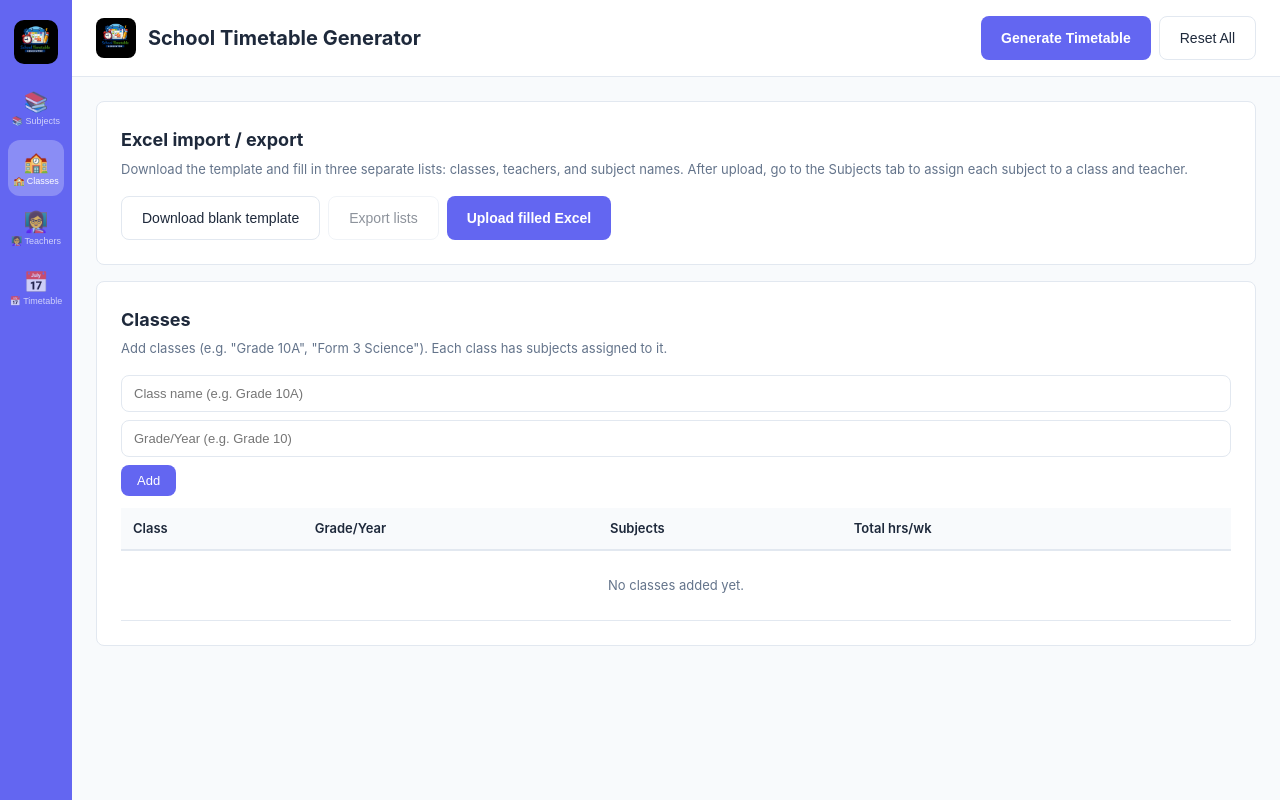
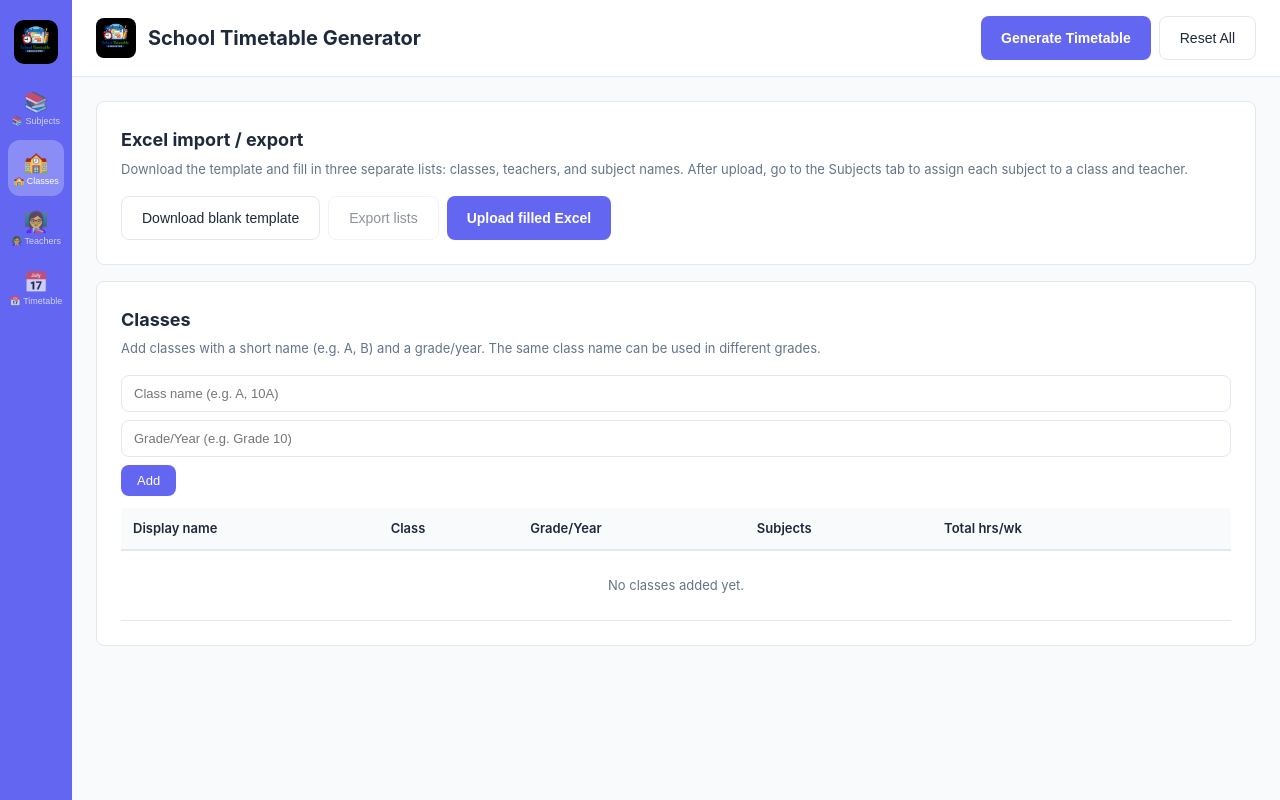
Before and after one commit to abdeenx/timetable, a React (Vite) app: page / in a window 1280 px wide. Both pictures are taken after a click on the button "🏫 Classes". Built offline with nearby package versions, Linux system fonts and the light colour scheme.

Commit message:
Improve duplication detection.

```diff
--- a/src/components/ClassForm.jsx
+++ b/src/components/ClassForm.jsx
@@ -1,4 +1,5 @@
 import { useState } from 'react'
+import { formatClassLabel, isDuplicateClass } from '../utils/classes'
 
 export default function ClassForm({ classes, subjects, onChange }) {
   const [name, setName] = useState('')
@@ -6,10 +7,13 @@ export default function ClassForm({ classes, subjects, onChange }) {
 
   const addClass = () => {
     if (!name.trim()) return
+    const trimmedName = name.trim()
+    const trimmedGrade = grade.trim() || trimmedName
+    if (isDuplicateClass(classes, trimmedName, trimmedGrade)) return
     onChange([...classes, {
       id: Date.now().toString(),
-      name: name.trim(),
-      grade: grade.trim() || name.trim(),
+      name: trimmedName,
+      grade: trimmedGrade,
     }])
     setName('')
     setGrade('')
@@ -22,12 +26,14 @@ export default function ClassForm({ classes, subjects, onChange }) {
   return (
     <div className="form-container">
       <h2>Classes</h2>
-      <p className="form-help">Add classes (e.g. "Grade 10A", "Form 3 Science"). Each class has subjects assigned to it.</p>
+      <p className="form-help">
+        Add classes with a short name (e.g. A, B) and a grade/year. The same class name can be used in different grades.
+      </p>
 
       <div className="form-row">
         <input
           type="text"
-          placeholder="Class name (e.g. Grade 10A)"
+          placeholder="Class name (e.g. A, 10A)"
           value={name}
           onChange={e => setName(e.target.value)}
           onKeyDown={e => e.key === 'Enter' && addClass()}
@@ -45,6 +51,7 @@ export default function ClassForm({ classes, subjects, onChange }) {
       <table className="data-table">
         <thead>
           <tr>
+            <th>Display name</th>
             <th>Class</th>
             <th>Grade/Year</th>
             <th>Subjects</th>
@@ -58,6 +65,7 @@ export default function ClassForm({ classes, subjects, onChange }) {
             const totalHrs = classSubjects.reduce((sum, s) => sum + s.hoursPerWeek, 0)
             return (
               <tr key={c.id}>
+                <td>{formatClassLabel(c)}</td>
                 <td>{c.name}</td>
                 <td>{c.grade}</td>
                 <td>{classSubjects.map(s => s.name).join(', ') || '—'}</td>
@@ -67,7 +75,7 @@ export default function ClassForm({ classes, subjects, onChange }) {
             )
           })}
           {classes.length === 0 && (
-            <tr><td colSpan="5" className="empty">No classes added yet.</td></tr>
+            <tr><td colSpan="6" className="empty">No classes added yet.</td></tr>
           )}
         </tbody>
       </table>
--- a/src/components/SubjectForm.jsx
+++ b/src/components/SubjectForm.jsx
@@ -1,4 +1,5 @@
 import { useState } from 'react'
+import { formatClassLabel } from '../utils/classes'
 
 function syncTeacherLinks(teachers, subjects) {
   return teachers.map((teacher) => {
@@ -170,7 +171,7 @@ export default function SubjectForm({
             <option value="">Select class...</option>
             {classes.map((c) => (
               <option key={c.id} value={c.id}>
-                {c.name}
+                {formatClassLabel(c)}
               </option>
             ))}
           </select>
@@ -204,7 +205,7 @@ export default function SubjectForm({
 
         {classId && selectedClass && (
           <div className="class-summary">
-            <strong>{selectedClass.name}</strong>:{' '}
+            <strong>{formatClassLabel(selectedClass)}</strong>:{' '}
             {classSubjects.reduce((sum, s) => sum + s.hoursPerWeek, 0)} hrs/week assigned
             {classSubjects.length > 0 && ` (${classSubjects.map((s) => s.name).join(', ')})`}
           </div>
@@ -246,7 +247,7 @@ export default function SubjectForm({
                     <option value="">Select...</option>
                     {classes.map((c) => (
                       <option key={c.id} value={c.id}>
-                        {c.name}
+                        {formatClassLabel(c)}
                       </option>
                     ))}
                   </select>
--- a/src/components/TeacherForm.jsx
+++ b/src/components/TeacherForm.jsx
@@ -1,4 +1,5 @@
 import { useState } from 'react'
+import { formatClassLabel } from '../utils/classes'
 
 export default function TeacherForm({ teachers, subjects, classes, onChange }) {
   const [name, setName] = useState('')
@@ -87,7 +88,7 @@ export default function TeacherForm({ teachers, subjects, classes, onChange }) {
                   checked={selectedClasses.includes(c.id)}
                   onChange={() => toggleClass(c.id)}
                 />
-                {c.name}
+                {formatClassLabel(c)}
               </label>
             ))}
           </div>
@@ -112,7 +113,7 @@ export default function TeacherForm({ teachers, subjects, classes, onChange }) {
               <tr key={t.id}>
                 <td>{t.name}</td>
                 <td>{teacherSubjects.map(s => s.name).join(', ') || '—'}</td>
-                <td>{teacherClasses.map(c => c.name).join(', ') || '—'}</td>
+                <td>{teacherClasses.map(c => formatClassLabel(c)).join(', ') || '—'}</td>
                 <td>{t.maxHoursPerWeek}</td>
                 <td><button className="btn-danger" onClick={() => removeTeacher(t.id)}>×</button></td>
               </tr>
--- /dev/null
+++ b/src/utils/classes.js
@@ -0,0 +1,18 @@
+export function formatClassLabel(cls) {
+  const name = String(cls?.name ?? '').trim()
+  const grade = String(cls?.grade ?? '').trim()
+  if (!name) return grade || 'Class'
+  if (!grade || grade.toLowerCase() === name.toLowerCase()) return name
+  return `${grade} ${name}`
+}
+
+export function classCompositeKey(cls) {
+  const grade = String(cls?.grade ?? cls?.name ?? '').trim().toLowerCase()
+  const name = String(cls?.name ?? '').trim().toLowerCase()
+  return `${grade}|${name}`
+}
+
+export function isDuplicateClass(existingClasses, name, grade) {
+  const key = classCompositeKey({ name, grade: grade || name })
+  return existingClasses.some((c) => classCompositeKey(c) === key)
+}
--- a/src/utils/excel.js
+++ b/src/utils/excel.js
@@ -1,4 +1,5 @@
 import * as XLSX from 'xlsx'
+import { classCompositeKey, formatClassLabel } from './classes'
 
 const SHEET = {
   INSTRUCTIONS: 'Instructions',
@@ -12,8 +13,9 @@ const TEACHER_HEADERS = ['Teacher Name', 'Max Hours/Week']
 const SUBJECT_HEADERS = ['Subject Name']
 
 const TEMPLATE_CLASSES = [
-  { 'Class Name': 'Grade 10A', 'Grade/Year': 'Grade 10' },
-  { 'Class Name': 'Grade 10B', 'Grade/Year': 'Grade 10' },
+  { 'Class Name': 'A', 'Grade/Year': 'Grade 10' },
+  { 'Class Name': 'B', 'Grade/Year': 'Grade 10' },
+  { 'Class Name': 'A', 'Grade/Year': 'Grade 11' },
 ]
 
 const TEMPLATE_TEACHERS = [
@@ -34,8 +36,8 @@ const INSTRUCTIONS = [
   ['After import, use the Subjects tab in the app to assign each subject to a class and teacher.'],
   [],
   ['Classes sheet'],
-  ['  • Class Name — required (e.g. Grade 10A)'],
-  ['  • Grade/Year — optional; defaults to class name if empty'],
+  ['  • Class Name — required (e.g. A, 10A, Science)'],
+  ['  • Grade/Year — required for grouping (e.g. Grade 10); same class name can repeat across grades'],
   [],
   ['Teachers sheet'],
   ['  • Teacher Name — required'],
@@ -161,21 +163,21 @@ export function parseExcelFile(arrayBuffer) {
   }
 
   const classes = []
-  const seenClassNames = new Set()
+  const seenClasses = new Set()
 
   classRows.forEach((row, index) => {
     const rowNum = index + 2
     const name = normalize(getCell(row, 'Class Name', 'Class'))
     if (!name) return
 
-    const key = normalizeKey(name)
-    if (seenClassNames.has(key)) {
-      warnings.push(`Classes row ${rowNum}: duplicate "${name}" skipped.`)
+    const grade = normalize(getCell(row, 'Grade/Year', 'Grade', 'Year')) || name
+    const key = classCompositeKey({ name, grade })
+    if (seenClasses.has(key)) {
+      warnings.push(`Classes row ${rowNum}: duplicate "${formatClassLabel({ name, grade })}" skipped.`)
       return
     }
 
-    seenClassNames.add(key)
-    const grade = normalize(getCell(row, 'Grade/Year', 'Grade', 'Year')) || name
+    seenClasses.add(key)
     classes.push({ id: newId(), name, grade })
   })
 
--- a/src/utils/generator.js
+++ b/src/utils/generator.js
@@ -9,16 +9,18 @@
  * 5. Subjects are reasonably distributed across the week (not all on one day)
  */
 
+import { formatClassLabel } from './classes'
+
 export function generateTimetable(subjects, classes, teachers, days, periodsPerDay) {
   const schedule = {}
-  const teacherLoad = {}   // teacherId -> current assigned hours
+  const teacherLoad = {}
   const warnings = []
 
-  // Initialize schedule for each class
   for (const cls of classes) {
-    schedule[cls.name] = {}
+    const label = formatClassLabel(cls)
+    schedule[label] = {}
     for (const day of days) {
-      schedule[cls.name][day] = new Array(periodsPerDay).fill(null)
+      schedule[label][day] = new Array(periodsPerDay).fill(null)
     }
   }
 
@@ -27,8 +29,8 @@ export function generateTimetable(subjects, classes, teachers, days, periodsPerD
     teacherLoad[t.id] = 0
   }
 
-  // For each class, schedule its subjects
   for (const cls of classes) {
+    const label = formatClassLabel(cls)
     const classSubjects = subjects.filter(s => s.classId === cls.id)
     if (classSubjects.length === 0) continue
 
@@ -44,7 +46,7 @@ export function generateTimetable(subjects, classes, teachers, days, periodsPerD
     const totalNeeded = subjectSlots.reduce((sum, s) => sum + s.remaining, 0)
     if (totalNeeded > totalSlots) {
       warnings.push(
-        `${cls.name}: ${totalNeeded} hours needed but only ${totalSlots} slots available (${days.length} days × ${periodsPerDay} periods). Reduce subject hours.`
+        `${label}: ${totalNeeded} hours needed but only ${totalSlots} slots available (${days.length} days × ${periodsPerDay} periods). Reduce subject hours.`
       )
     }
 
@@ -64,7 +66,7 @@ export function generateTimetable(subjects, classes, teachers, days, periodsPerD
     // Assign subjects to slots
     for (const slot of allSlots) {
       if (subjectSlots.every(s => s.remaining === 0)) break
-      if (schedule[cls.name][slot.day][slot.period] !== null) continue
+      if (schedule[label][slot.day][slot.period] !== null) continue
 
       // Pick a subject that still needs slots, prioritizing higher remaining counts
       const available = subjectSlots
@@ -91,7 +93,7 @@ export function generateTimetable(subjects, classes, teachers, days, periodsPerD
         }
 
         if (!teacherBusy) {
-          schedule[cls.name][slot.day][slot.period] = {
+          schedule[label][slot.day][slot.period] = {
             subject: subj.name,
             teacher: teacher?.name || 'Unassigned',
             teacherId: teacher?.id || null,
@@ -107,7 +109,7 @@ export function generateTimetable(subjects, classes, teachers, days, periodsPerD
     for (const subj of subjectSlots) {
       if (subj.remaining > 0) {
         warnings.push(
-          `${cls.name} - ${subj.name}: could only schedule ${subj.hoursPerWeek - subj.remaining}/${subj.hoursPerWeek} hours. Check teacher availability or add more slots.`
+          `${label} - ${subj.name}: could only schedule ${subj.hoursPerWeek - subj.remaining}/${subj.hoursPerWeek} hours. Check teacher availability or add more slots.`
         )
       }
     }
```
